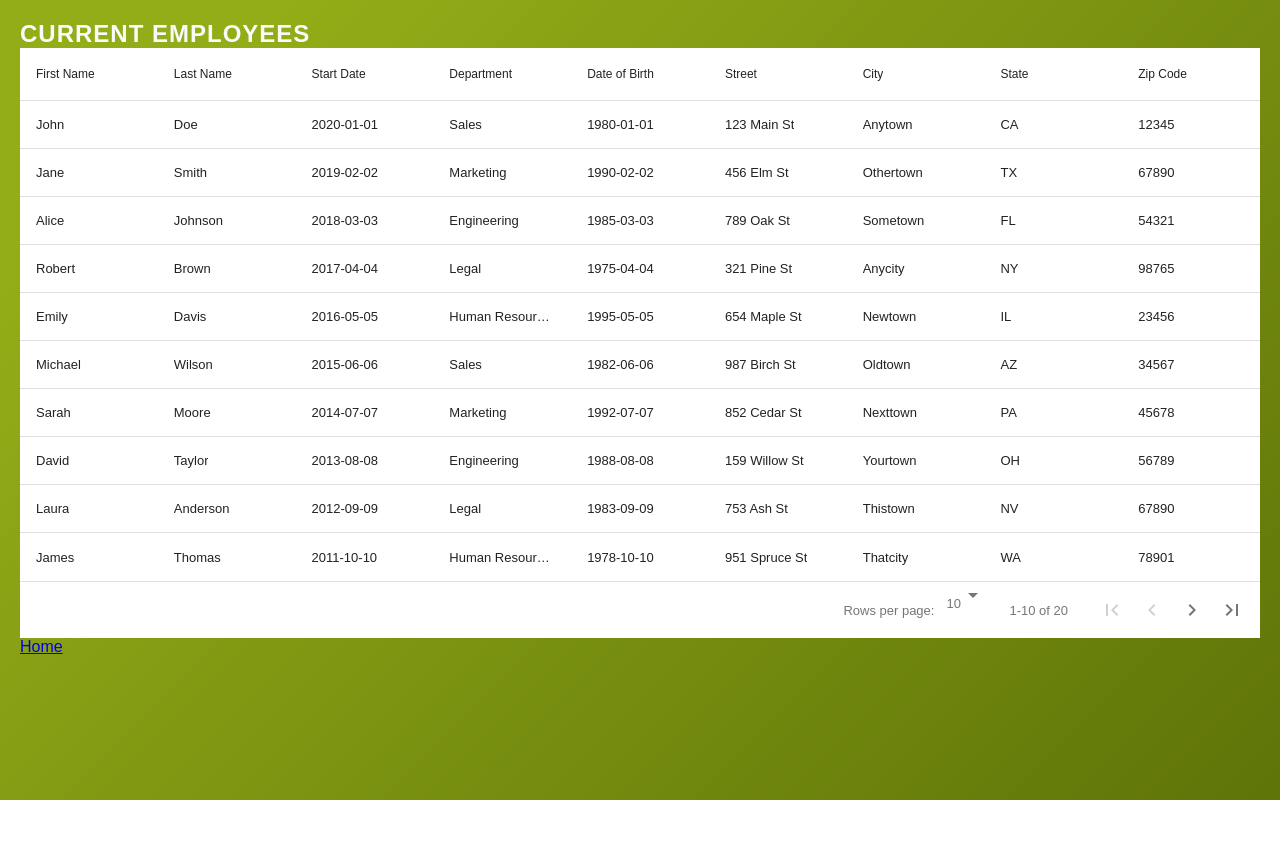
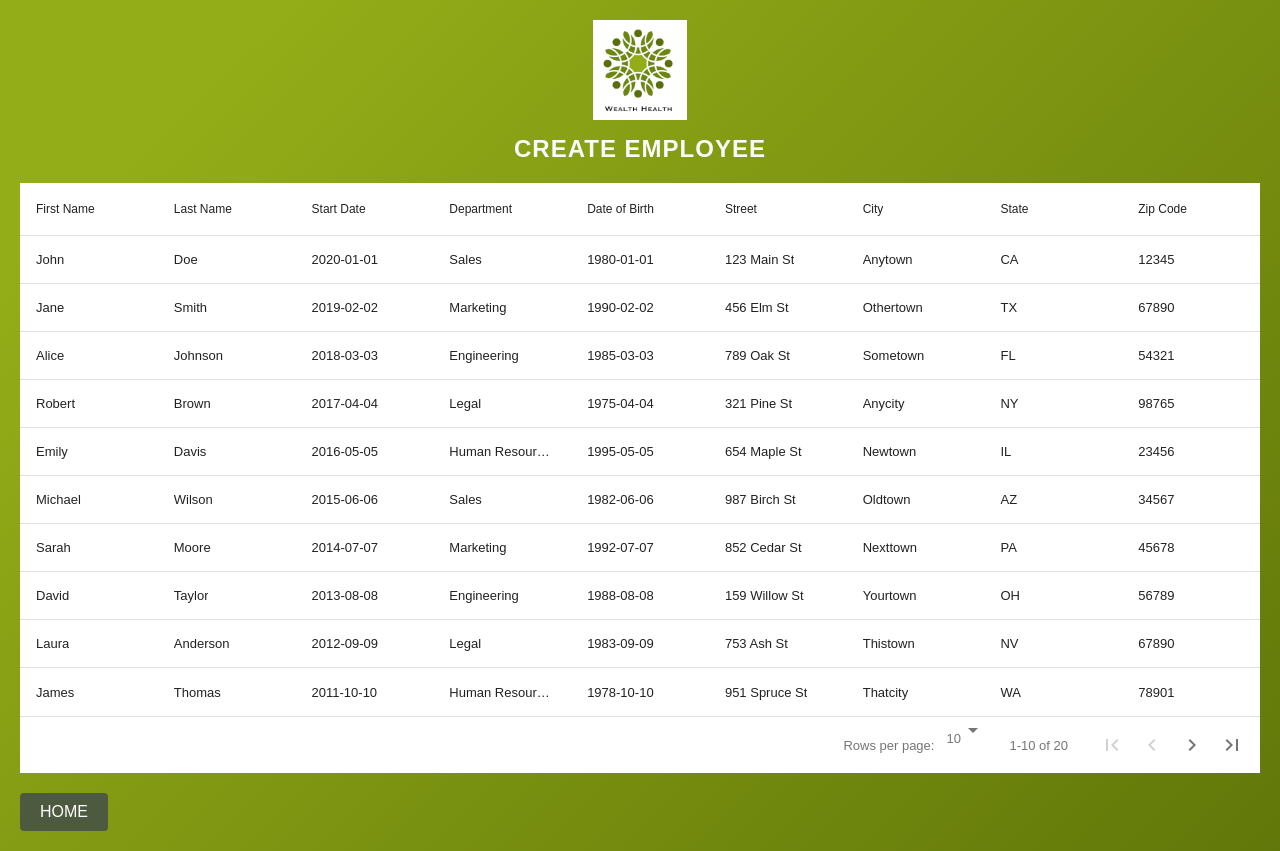
Before and after one commit to JGhislain/P14-Faites-passer-une-librairie-jQuery-vers-React, a React (Create React App) app: page /employee-list in a window 1280 px wide. Before the commit the page ends 800 px from the top, so only its background shows below. Built offline with nearby package versions, Linux system fonts and the light colour scheme.

Commit message:
mise à jour css

```diff
--- a/src/App.css
+++ b/src/App.css
@@ -157,3 +157,76 @@ legend {
     width: 100%;
   }
 }
+
+/* Style général pour EmployeeList */
+#employee-list-container {
+  margin: 5% auto;
+  width: 80%;
+  max-width: 1000px;
+  background-color: #ffffff;
+  border-radius: 8px;
+  padding: 40px;
+  box-shadow: 0px 4px 12px rgba(0, 0, 0, 0.1);
+  text-align: center;
+}
+
+/* Tableau des employés */
+.dataTable {
+  width: 100%;
+  border-collapse: collapse;
+  margin-bottom: 20px;
+}
+
+.dataTable th, .dataTable td {
+  padding: 12px 15px;
+  border: 1px solid #b1b1a3;
+  text-align: left;
+}
+
+/* Alternance de couleurs pour les lignes du tableau */
+.dataTable tbody tr:nth-child(even) {
+  background-color: #f1f5f0; /* Couleur plus claire */
+}
+
+.dataTable tbody tr:nth-child(odd) {
+  background-color: #e9ece5; /* Une autre nuance douce */
+}
+
+.dataTable th {
+  background-color: #4e5a3f;
+  color: #ffffff;
+  text-transform: uppercase;
+}
+
+.dataTable td {
+  color: #333;
+}
+
+/* Lien vers la page Home */
+a {
+  display: inline-block;
+  background-color: #4e5a3f;
+  color: white;
+  padding: 10px 20px;
+  border-radius: 4px;
+  text-transform: uppercase;
+  text-decoration: none;
+  font-size: 16px;
+  margin-top: 20px;
+}
+
+a:hover {
+  background-color: #3c4b35;
+}
+
+/* Responsive design */
+@media (max-width: 768px) {
+  #employee-list-container {
+    padding: 20px;
+    width: 95%;
+  }
+
+  .dataTable th, .dataTable td {
+    padding: 10px;
+  }
+}
--- a/src/EmployeeList.js
+++ b/src/EmployeeList.js
@@ -27,7 +27,10 @@ const EmployeeList = () => {
 
   return (
     <div>
-      <h1>Current Employees</h1>
+      <div className='title-create'>
+        <img className='img-title' src='/assets/image/wealthHealth.png' alt='logo titre' />
+        <h1 id="create-employee-form">Create Employee</h1>
+      </div>
       <DataTable columns={columns} data={employees} pagination />
       <a href="/create-employee" aria-label="Go to Create Employee page">Home</a>
     </div>
```
